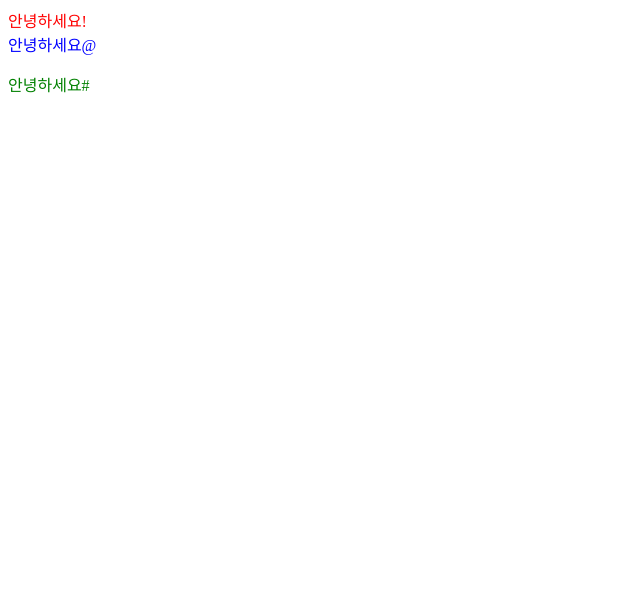
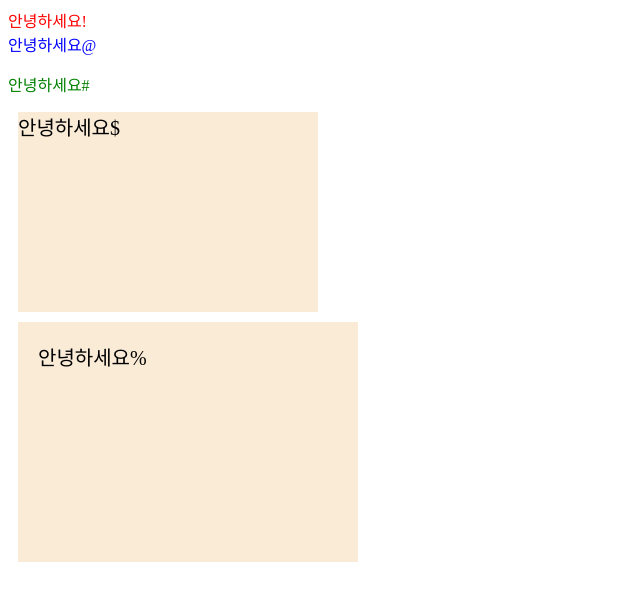
Before and after one commit to moong94/HTML-CSS-JavaScript_Study, a plain HTML site: page CSS/index.html in a window 1280 px wide. Shown: the whole page, without its empty margins (0-640 px from the left). Drawn offline with Linux system fonts and the light colour scheme.

Commit message:
css practice

```diff
--- a/CSS/index.html
+++ b/CSS/index.html
@@ -16,5 +16,7 @@
     <div style="color:red;">안녕하세요!</div>
     <span>안녕하세요@</span>
     <p>안녕하세요#</p>
+    <div class="box">안녕하세요$</div>
+    <div class="box box2">안녕하세요%</div>
 </body>
 </html>
--- a/CSS/style.css
+++ b/CSS/style.css
@@ -1,3 +1,15 @@
 p {
     color: green;
 }
+
+.box {
+    width: 300px;
+    height: 200px;
+    background: antiquewhite;
+    font-size: 20px;
+    margin: 10px;
+}
+
+.box2 {
+    padding: 20px;
+}
```
